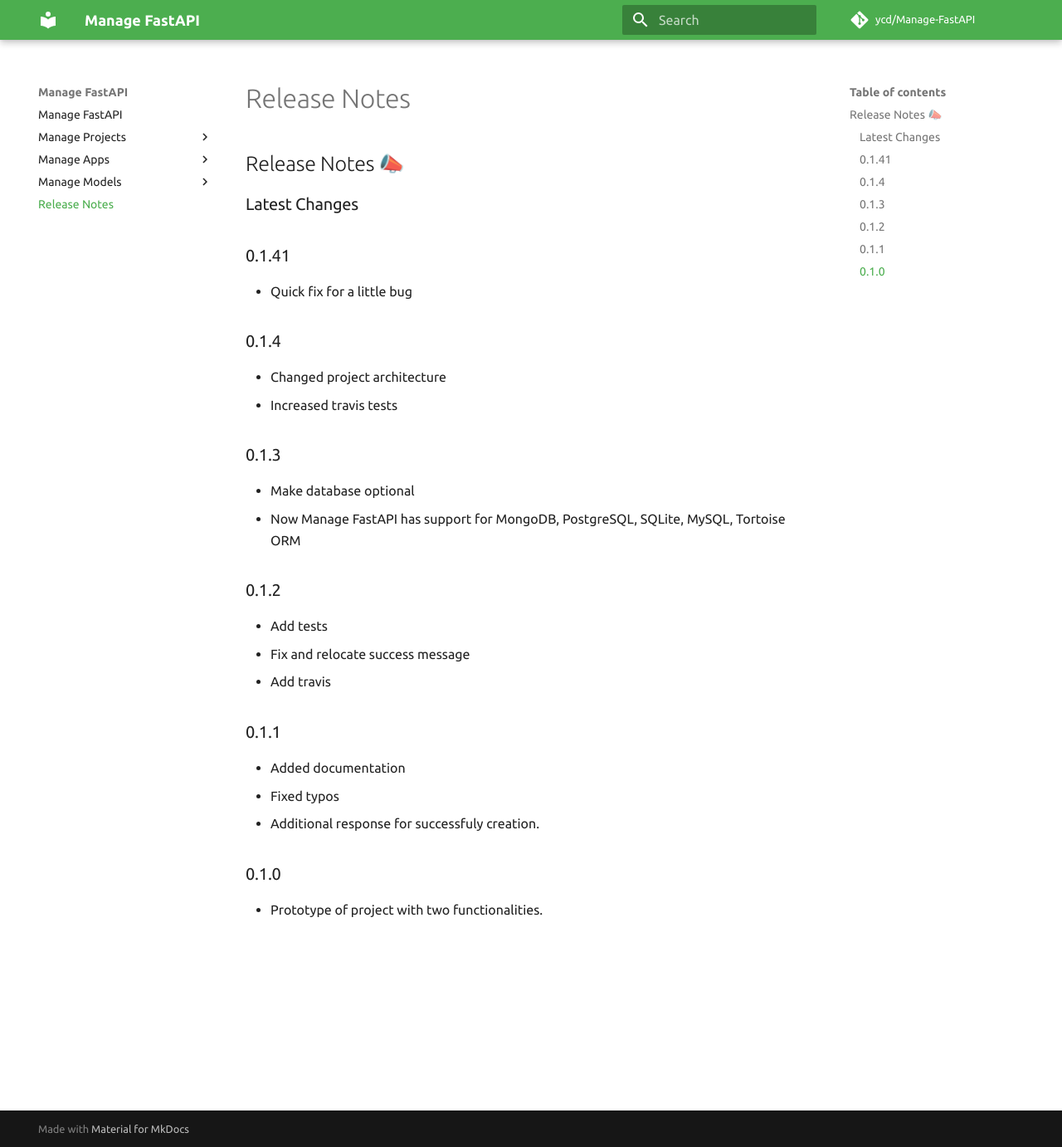
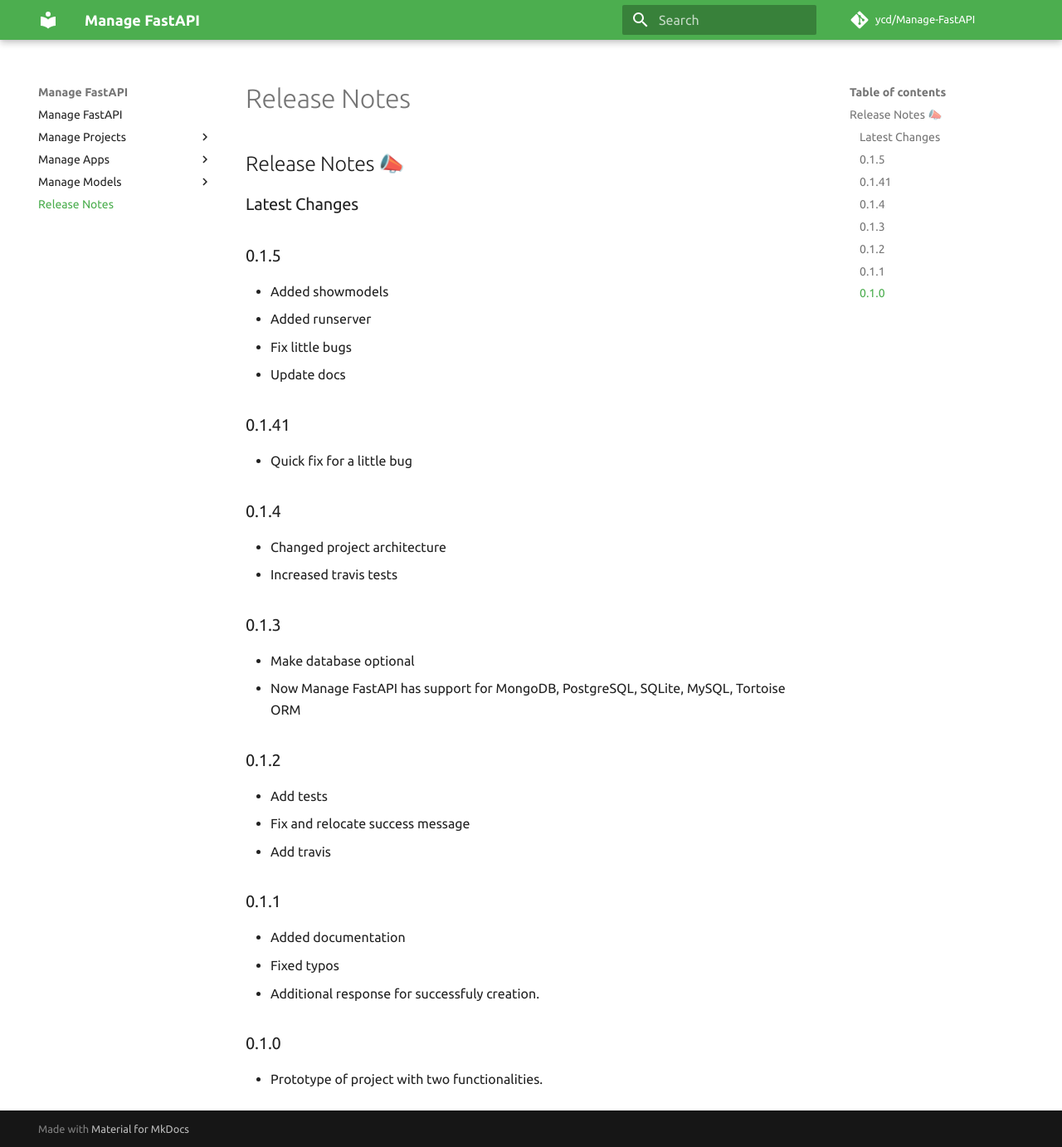
Before and after one commit to ycd/manage-fastapi, an MkDocs documentation site: the page built from docs/release-notes.md, in a window 1280 px wide and 1382 px high. Shown: the whole window at 83% size. Built offline with MkDocs 1.6.1 and Material for MkDocs 9.7.7, drawn with Linux system fonts in a browser that asks for light colours; comment, search, counter and statistics services are not loaded.

Commit message:
release notes

```diff
--- a/docs/release-notes.md
+++ b/docs/release-notes.md
@@ -1,6 +1,13 @@
 ## Release Notes 📣
 
 ### Latest Changes
+
+### 0.1.5
+
+* Added showmodels
+* Added runserver
+* Fix little bugs
+* Update docs
 
 
 ### 0.1.41
```
Also changed, not shown: README.md (+9 -0 lines).
